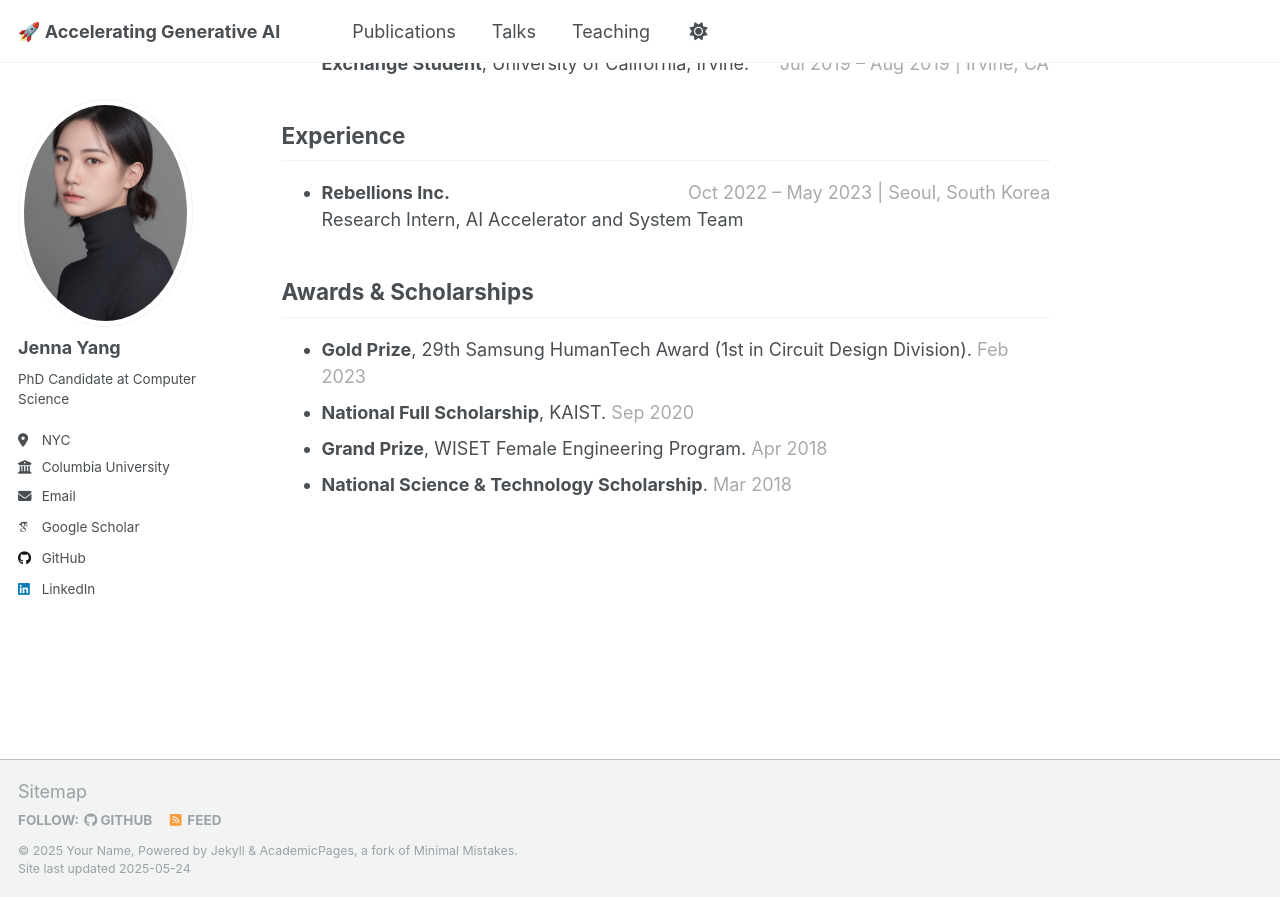
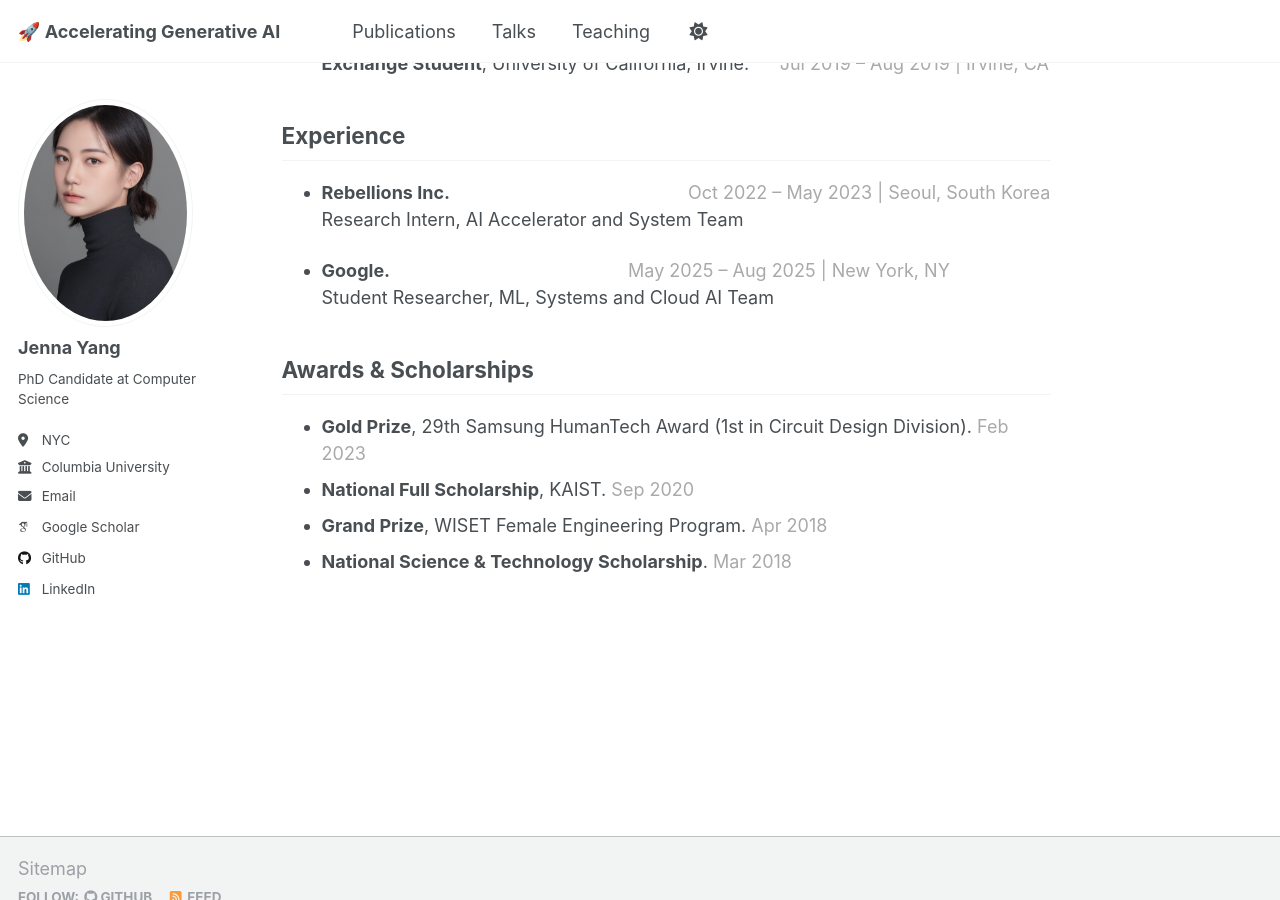
Before and after one commit to jenna-yang/jenna-yang.github.io, a Jekyll site: the page built from _pages/about.md, in a window 1280 px wide and 900 px high, scrolled down 699 px. Built offline with Jekyll 4.4.1, drawn with Linux system fonts in a browser that asks for light colours; some web fonts are replaced.

Commit message:
Add expereince - google internship

```diff
--- a/_pages/about.md
+++ b/_pages/about.md
@@ -33,6 +33,9 @@
 - **Rebellions Inc.**&nbsp;&nbsp;&nbsp;&nbsp;&nbsp;&nbsp;&nbsp;&nbsp;&nbsp;&nbsp;&nbsp;&nbsp;&nbsp;&nbsp;&nbsp;&nbsp;&nbsp;&nbsp;&nbsp;&nbsp;&nbsp;&nbsp;&nbsp;&nbsp;&nbsp;&nbsp;&nbsp;&nbsp;&nbsp;&nbsp;&nbsp;&nbsp;&nbsp;&nbsp;&nbsp;&nbsp;&nbsp;&nbsp;&nbsp;&nbsp;&nbsp;&nbsp;&nbsp;&nbsp;&nbsp;&nbsp;   <span style="color:darkgray">Oct 2022 – May 2023 | Seoul, South Korea</span>
 Research Intern, AI Accelerator and System Team
 
+- **Google.**&nbsp;&nbsp;&nbsp;&nbsp;&nbsp;&nbsp;&nbsp;&nbsp;&nbsp;&nbsp;&nbsp;&nbsp;&nbsp;&nbsp;&nbsp;&nbsp;&nbsp;&nbsp;&nbsp;&nbsp;&nbsp;&nbsp;&nbsp;&nbsp;&nbsp;&nbsp;&nbsp;&nbsp;&nbsp;&nbsp;&nbsp;&nbsp;&nbsp;&nbsp;&nbsp;&nbsp;&nbsp;&nbsp;&nbsp;&nbsp;&nbsp;&nbsp;&nbsp;&nbsp;&nbsp;&nbsp;   <span style="color:darkgray">May 2025 – Aug 2025 | New York, NY</span>
+Student Researcher, ML, Systems and Cloud AI Team
+
 ## Awards & Scholarships
 
 - **Gold Prize**, 29th Samsung HumanTech Award (1st in Circuit Design Division). <span style="color:darkgray">Feb 2023</span>
```
